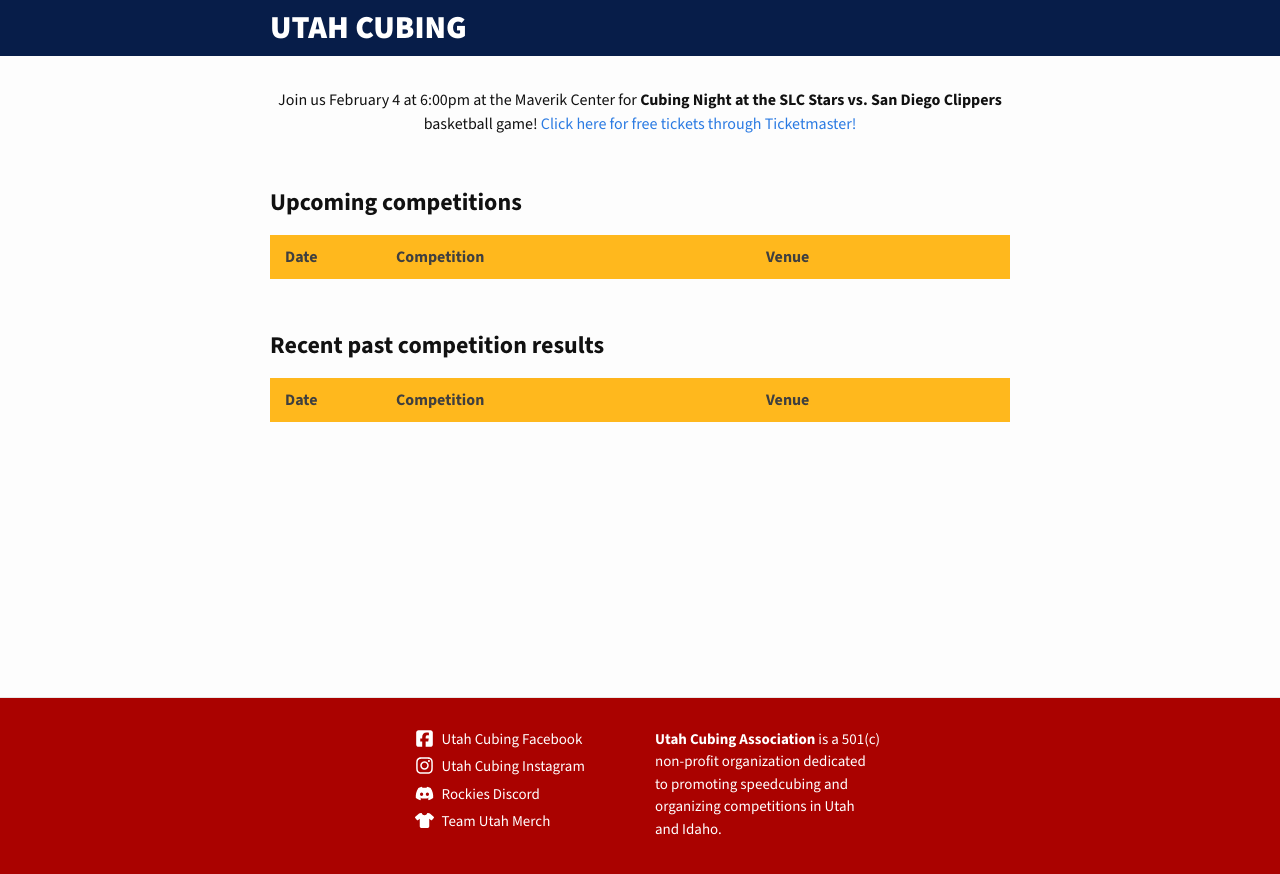
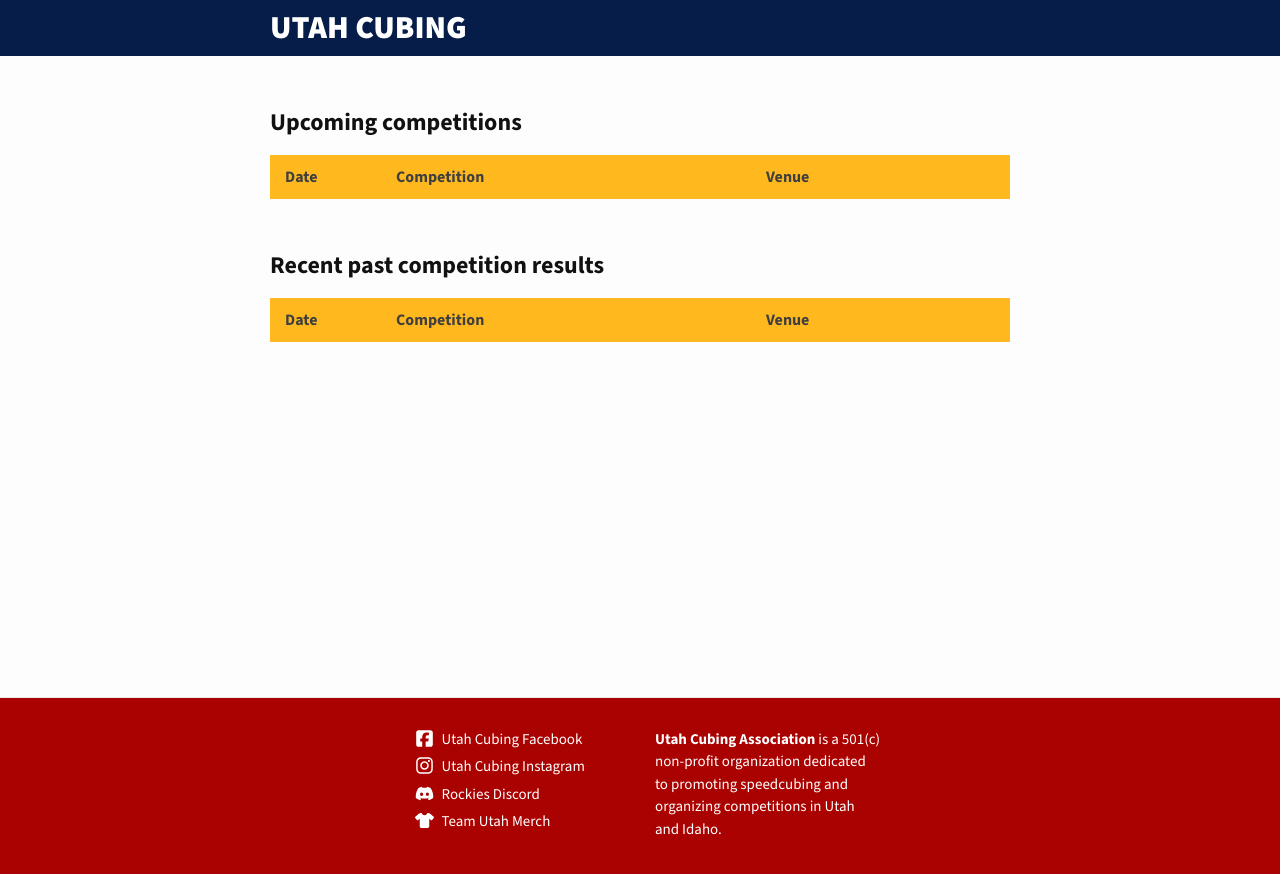
Before and after one commit to joeyday/utahcubing.org, a Jekyll site: the page built from index.md, in a window 1280 px wide. Shown: the top 874 px of the page. Built offline with Jekyll 4.4.1, drawn with Linux system fonts in a browser that asks for light colours; some web fonts are replaced.

Commit message:
Removing Cubing Night announcement

```diff
--- a/index.md
+++ b/index.md
@@ -4,8 +4,6 @@
 
 layout: home
 ---
-
-<p style="margin-top: 2em; text-align: center;">Join us February 4 at 6:00pm at the Maverik Center for <strong>Cubing Night at the SLC Stars vs. San Diego Clippers</strong> basketball game! <a href="https://am.ticketmaster.com/slcstars/ism/U0xTMDIwNA==?promoCode=MjVTVEFSMjY=">Click here for free tickets through Ticketmaster!</a></p>
 
 <div id="today"></div>
 
```
